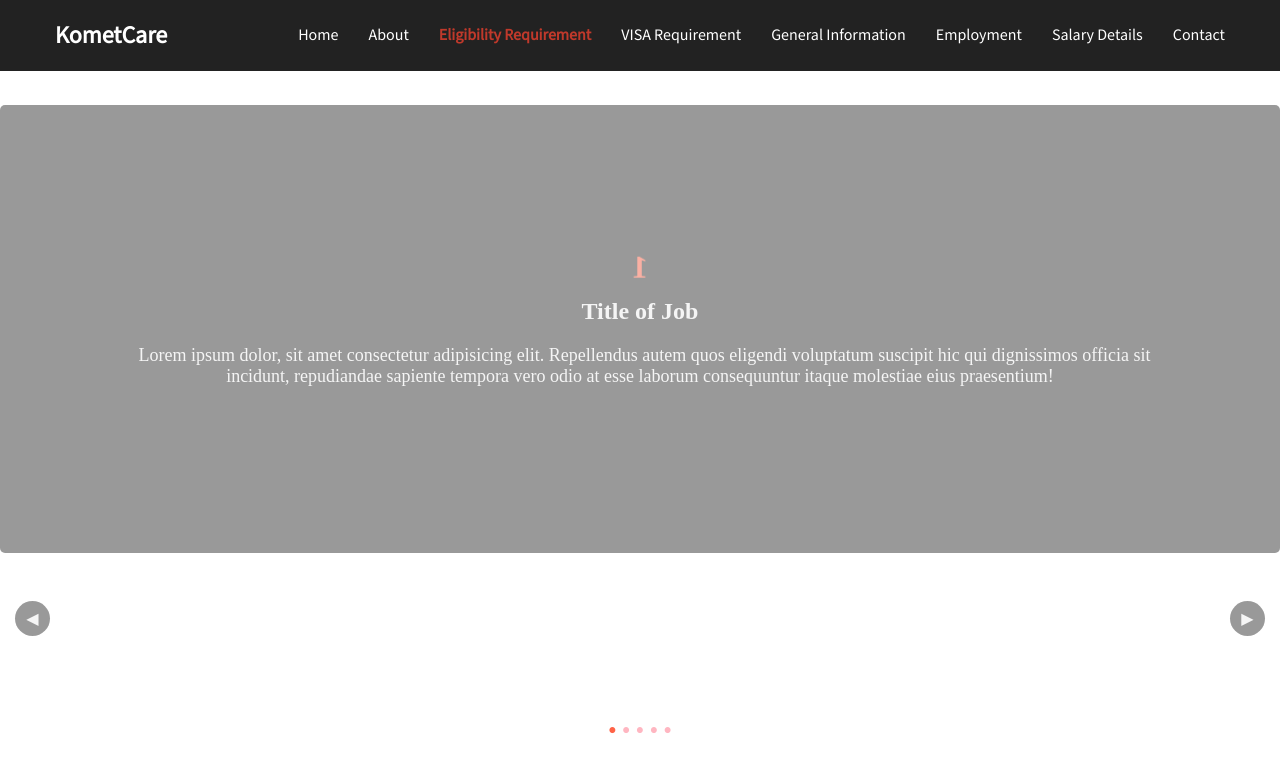
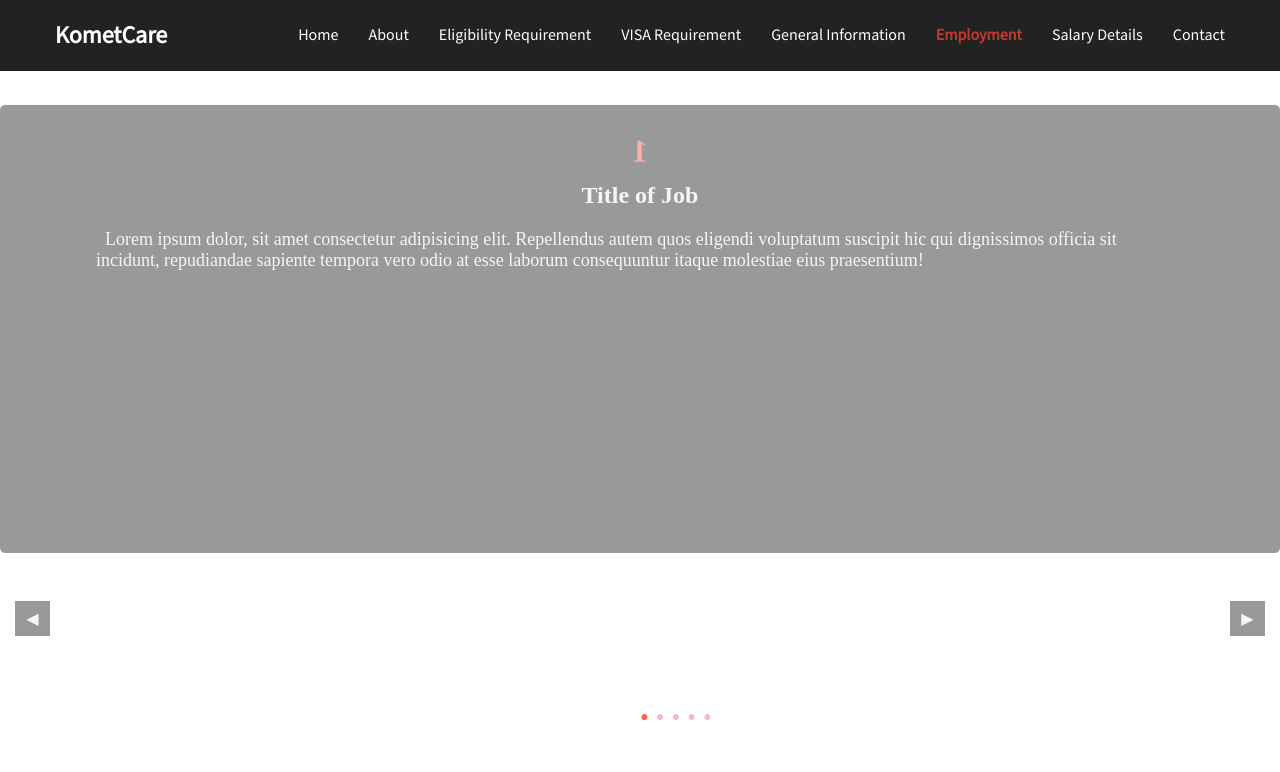
Before and after one commit to anykms729/Web-Design-class, a plain HTML site: page employment.html in a window 1280 px wide. Drawn offline with Linux system fonts and the light colour scheme.

Commit message:
Update Employment Page

```diff
--- a/employment.html
+++ b/employment.html
@@ -24,10 +24,10 @@
               <ul class="hm-ul">
                   <li><a href="index.html" class="hm-a">Home</a></li> <!--(EmresPage)current class is used to higlight the content it will change in every page -->
                   <li><a href="aboutus.html" class="hm-a">About</a></li> <!--(IrenesPAge)-->
-                  <li><a href="eligibility-requirement.html" class="hm-a current">Eligibility Requirement</a></li> <!--(JinniesPage)-->
+                  <li><a href="eligibility-requirement.html" class="hm-a">Eligibility Requirement</a></li> <!--(JinniesPage)-->
                   <li><a href="VisaRequirements.html" class="hm-a">VISA Requirement</a></li> <!--(EmresPage) -->
                   <li><a href="generalInfo.html" class="hm-a">General Information</a></li> <!--(MisosPage)-->
-                  <li><a href="employment.html" class="hm-a">Employment</a></li> <!--(JinniesPage)-->
+                  <li><a href="employment.html" class="hm-a current">Employment</a></li> <!--(JinniesPage)-->
                   <li><a href="salaryDetail.html" class="hm-a">Salary Details</a></li> <!--(MisosPage)-->
                   <li><a href="contactus.html" class="hm-a">Contact</a></li> <!--(IrenesPAge)-->
                   <li><a href="javascript:void(0);" class="hm-icon" onclick="hmopennav()">
--- a/style.css
+++ b/style.css
@@ -385,14 +385,17 @@
 
 /*-----------------------------------------------------------------------Miso CSS ends---------------------------------------------------------------------------------*/
 
+/* CSS Style of Eligibility Requirement Page */
 
+/* Set background and element of body */
 #eligibility-requirement {
+  /* Set background of eligibility-requirement page */
   background-image: url('img/bg-eligibility.jpg');
-  height: 100vh;
   background-repeat: no-repeat;
   background-size: cover;
   background-position: bottom center;
-  color: whitesmoke;
+  /* Set position and display of eligibility-requirement page */
+  height: 100vh;
   display: flex;
   flex-direction: column;
   justify-content: center;
@@ -400,107 +403,150 @@
   text-align: center;
   position: relative;
   margin-bottom: 20px;
+  /* Set font color of eligibility-requirement page */
+  color: whitesmoke;
 }
 
+/* Create fadeIn effect for eligibility-requirement page and employment page */
 @keyframes fadeIn {
   from {
+    /* Set position(initial location) */
     transform: translateY(10px);
+    /* Set opacity(invisible) */
     opacity: 0;
   }
   to {
+    /* Move contents into original location  */
     transform: none;
+    /* Set opacity(visible) */
     opacity: 1;
   }
 }
 
+/* Set background and element of text box */
 #eligibility-requirement .main-box {
-  margin: 30px 0px;
-  animation: fadeIn 0.8s linear;
-  color: whitesmoke;
+  /* Set background and border-radius of text box */
   background-color:rgba(0, 0, 0, 0.4);
   border-radius: 20px;
+  /* Set position and size of text box */
+  margin: 30px 0px;
   margin-right: auto;
   margin-left: auto;
-  text-align: center;
   width: 80%;
   height: 60%;
-  margin-top: 20px;
+  padding: 20px;
+  /* Set position of text inside text box */
+  text-align: center;
+  /* Set overflow(Scroll bar) as auto for mobile screen size */
   overflow: auto;
-  padding: 20px;
-  border-radius: 5px;
+  /* Apply fadeIn effect to main-box once */
+  animation: fadeIn 0.8s linear;
 }
 
+/* Set size and position of text */
 #eligibility-requirement .main-box-text,
 #employment .main-box-text {
   width: 85%;
   margin-right: auto;
   margin-left: auto;
-  text-align: center;
 }
 
-#eligibility-requirement .main-box-text .main-box__h2 {
-  margin: 10px 0px 20px 0px;
-  width: 20ch;
-  white-space: nowrap;
-  overflow: hidden;
-  border-right: 3px solid whitesmoke;
-  animation: cursor 1s step-start infinite,
-    text 5s steps(18) alternate infinite;
-}
-
+/* Create cursor effect for main box title */
 @keyframes cursor {
   0%, 100% {
+    /* Set border-color(cursor) */
     border-color: whitesmoke;
   }
 }
 
 @keyframes text {
   0% {
+    /* Set width of text area(invisible) */
     width: 0;
   }
   100% {
+    /* Set width of text area(visible) */
     width: 20ch;
+    /* Set font color of text area */
     color: tomato;
   }
 }
 
+/* Set size and position of title */
+#eligibility-requirement .main-box-text .main-box__h2 {
+  /* Set position and size of title */
+  margin: 10px 0px 20px 0px;
+  width: 20ch;
+  /* Prevent line-break */
+  display: inline-block;
+  white-space: nowrap;
+  /* Prevent overflow(Scroll bar) */
+  overflow: hidden;
+  /* Set right side border of title(for animation effect) */
+  border-right: 3px solid whitesmoke;
+  /* Apply cursor effect to title infinitely */
+  animation: cursor 1s step-start infinite,
+    text 5s steps(18) alternate infinite;
+}
+
+/* Set font size and alignment of contents */
 #eligibility-requirement .main-box-text .main-box__p {
+  /* Set font size of contents */
   font-size: 20px;
+  /* Set text alignment of contents */
   text-align: left;
+  /* Set spacing of contents */
   line-height: 150%;
 }
 
+/* Set font color of bold */
 #eligibility-requirement .main-box-text .main-box__p b {
+  /* Set its font color as tomato */
   color: tomato;
 }
 
+/* Remove decoration of link */
 #eligibility-requirement .link-btn a {
+  /* Remove underline */
   text-decoration: none;
+  /* Remove color */
   color: inherit;
 }
 
+/* Set position and size of link button */
 #eligibility-requirement .link-btn{
+  /* Set background, size and display of link button */
   margin-top: 5px;
   background:tomato;
-  color:whitesmoke;
   border:none;
   position:relative;
   height:50px;
   width: 300px;
+  padding:0 5px;
+  outline:none;
+  /* Set font color, font size of link button */
+  color:whitesmoke;
   font-size:20px;
-  padding:0 5px;
+  /* Set cursor of link button */
   cursor:pointer;
+  /* Set transition for effect */
   transition:800ms ease all;
+  /* Apply fadeIn effect to main-box once */
   animation: fadeIn 0.8s linear;
-  outline:none;
 }
+
+/* Set hover effect of link button */
 #eligibility-requirement .link-btn:hover{
+  /* Set backgruond color and fontstyle of link button */
   background:rgba(0, 0, 0, 0.4);
   color:tomato;
   font-weight: bolder;
 }
+
+/* Set before and after of lint button */
 #eligibility-requirement .link-btn:before,
 #eligibility-requirement .link-btn:after{
+  /* Set background color and position of lint button */
   content:'';
   position:absolute;
   top:0;
@@ -508,136 +554,162 @@
   height:2px;
   width:0;
   background: tomato;
+  /* Set transition for effect */
   transition:500ms ease all;
 }
+
+/* Set before and after of lint button */
 #eligibility-requirement .link-btn:after{
+  /* Set position for effect */
   right:inherit;
   top:inherit;
   left:0;
   bottom:0;
 }
+
+/* Set before and after of lint button(hover) */
 #eligibility-requirement .link-btn:hover:before,
 #eligibility-requirement .link-btn:hover:after{
+  /* Set width for effect */
   width:100%;
+  /* Set transition for effect */
   transition:800ms ease all;
 }
 
+/* CSS Style of Employment Page */
+
+/* Set background and element of body */
 #employment {
+  /* Set background of employment page */
   background-image: url('img/bg-employment.jpg');
-  height: 100vh;
   background-repeat: no-repeat;
   background-size: cover;
   background-position: bottom center;
-  color: whitesmoke;
+  /* Set position and display of employment page */
+  height: 100vh;
   display: flex;
-  justify-content: center;
   align-items: center;
   text-align: center;
   position: relative;
   margin-bottom: 20px;
+  /* Set font color or employment page */
+  color: whitesmoke;
 }
 
+/* Set upperside margin of slide box */
 #employment .slide_wrap {
+  /* Set upperside margin as 50px considering nav-bar */
   margin-top: 50px;
 }
 
+/* Set position and size of slide */
+#employment .slide {
+  /* Set layout of slide */
+  display: flex;
+  /* Prevent line-break */
+  flex-wrap: nowrap;
+  /* Hide overflow(Scroll bar) */
+  overflow: hidden;
+  /* Set its position as relative for absolute positon of slide button */
+  position: relative;
+
+  /* Set size of slide */
+  width: 100%;
+  height: 80%;
+}
+
+/* Set position and size of slide box */
+#employment .main-box {
+  /* Set position and size of slide box */
+  display: flex;
+  flex-direction: column;
+  align-items: center;
+  border-radius: 5px;
+  margin-right: auto;
+  margin-left: auto;
+  text-align: left;
+  position: relative;
+  width: 100%;
+  height: 70%;
+  /* Set its left position as zero for left offset value application */
+  left: 0px;
+  /* Fix the size of slide box */
+  flex-shrink: 0;
+  /* Set transition for effect */
+  transition: left 0.15s;
+  /* Set background color of slide box */
+  background-color:rgba(0, 0, 0, 0.4);
+  /* Set its overflow(Scroll bar) as auto for mobile size screen */
+  overflow: auto;
+  /* Apply fadeIn effect to slide box once */
+  animation: fadeIn 0.8s linear;
+}
+
+/* Create movement-rotation effect for slide box number */
 @keyframes orderAnimation {
   0% {
+    /* Set its location as original location */
     transform: none;
   }
   50% {
+    /* Set movement and rotation effect of text  */
     transform: translateY(-5px) rotateY(360deg);
+    /* Set font-color of text */
     color: tomato;
   }
   100% {
+    /* Set its location as original location */
     transform: none;
   }
 }
 
+/* Set font style and animation of slide box number */
 #employment .main-box__order {
-  animation: orderAnimation 1.5s infinite;
+  /* Set font color, font size of slide box number */
   color: whitesmoke;
   font-size: 32px;
+  /* Set upperside margin of slide box number */
+  margin-top: 30px;
+  /* Apply orderAnimation effect to slide box number infinitely */
+  animation: orderAnimation 1.5s infinite;
 }
 
+/* Set position and font size of slide box title */
 #employment .main-box-text .main-box__h2 {
+  /* Set margin of title */
   margin: 10px 0px 20px 0px;
+  /* Set font size of title */
   font-size: 24px;
-}
-
-#employment .main-box-text .main-box__p {
-  margin: 10px 0px 20px 0px;
-  font-size: 18px;
-  text-align: lefts;
-}
-
-#employment .slide {
-  /* layout */
-  display: flex;
-  flex-wrap: nowrap;
-  /* 컨테이너의 내용물이 컨테이너 크기(width, height)를 넘어설 때 보이지 않도록 하기 위해 hidden을 준다. */
-  overflow: hidden;
-
-  /* position */
-  /* slide_button의 position absolute가 컨테이너 안쪽에서 top, left, right offset이 적용될 수 있도록 relative를 준다. (기본값이 static인데, static인 경우 그 상위 컨테이너로 나가면서 현재 코드에선 html을 기준으로 offset을 적용시키기 때문) */
-  position: relative;
-
-  /* size */
-  width: 100%;
-  height: 80%;
-}
-
-#employment .main-box {
-  /* layout */
-  display: flex;
-  flex-direction: column;
-  align-items: center;
-  justify-content: center;
-
-  /* position - 버튼 클릭시 left offset값을 적용시키기 위해 */
-  position: relative;
-  left: 0px;
-
-  /* size */
-  width: 100%;
-  height: 70%;
-  /* flex item의 flex-shrink는 기본값이 1이므로 컨테이너 크기에 맞게 줄어드는데, 슬라이드를 구현할 것이므로 줄어들지 않도록 0을 준다. */
-  flex-shrink: 0;
-
-  /* transition */
-  transition: left 0.15s;
-
-  animation: fadeIn 0.8s linear;
-  color: whitesmoke;
-  background-color:rgba(0, 0, 0, 0.4);
-  overflow: auto;
-  border-radius: 5px;
-  margin-right: auto;
-  margin-left: auto;
+  /* Set alignment of title */
   text-align: center;
 }
 
+/* Set position and font style of slide box contents */
+#employment .main-box-text .main-box__p {
+  /* Set margin of contents */
+  margin: 10px 0px 20px 0px;
+  /* Set font style of contents */
+  font-size: 18px;
+}
+
 #employment .slide_button {
-  /* set its layout */
+  /* Set layout and size of slide button */
   display: flex;
   justify-content: center;
   align-items: center;
-
-  /* set its position */
+  width: 35px;
+  height: 35px;
+  /* Set position of slide button(bottom side) */
   position: absolute;
   top: calc(80% - 16px);
 
-  /* set its size */
-  width: 35px;
-  height: 35px;
-
-  /* style */
-  border-radius: 100%;
+  /* Set background color of slide button */
   background-color: rgba(0, 0, 0, 0.4);
+  /* Set cursor style of slide button */
   cursor: pointer;
 }
 
-/* set position of each button(margin) */
+/* set fixed position of each button(margin) */
 #employment .slide_prev_button {
   left: 15px;
 }
@@ -651,24 +723,22 @@
   background-color: tomato;
 }
 
-/* 페이지네이션 스타일 */
+/* Reset style of pagination item */
 #employment ul,
 #employment li {
   list-style-type: none;
   padding: 0;
   margin: 0;
 }
+/* Set position and layout of pagination */
 #employment .slide_pagination {
-  /* layout */
+  /* Set position and layout of pagination */
   display: flex;
-  gap: 5px;
-
-  /* position */
   position: absolute;
-  bottom: 0;
-  /* left:50%, translateX(-50%)를 하면 가로 가운데로 위치시킬 수 있다. */
+  bottom: 2%;
   left: 50%;
-  transform: translateX(-50%);
+  /* Set gap amoung pagination */
+  gap: 7px;
 }
 #employment .slide_pagination > li {
   /* color of other text box */
@@ -681,42 +751,47 @@
   color: tomato;
 }
 
+/* Apply media query for responsive website */
 @media screen and (max-width: 920px) {
   #eligibility-requirement .main-box {
+    /* Increase height and margin-top considering main-box width and nav-bar width */
     height: 70%;
     margin-top: 60px;
   }
 
   #eligibility-requirement .main-box-text .main-box__p {
+    /* Decrease font size of contents */
     font-size: 14px;
   }
 
   #eligibility-requirement .main-box-text .main-box__h2 {
+    /* Decrease font size of title */
     font-size: 20px;
   }
 
   #eligibility-requirement .link-btn{
+    /* Decrease size and font size of button */
     width: 100px;
     font-size: 14px;
   }
 
-  #employment .slide-content .main-box__p{
-    font-size: 12px;
-  }
-
   #employment .main-box__order {
-  font-size: 24px;
+    /* Decrease font size of slide number */
+    font-size: 24px;
   }
 
   #employment .main-box-text .main-box__h2 {
+    /* Decrease font size of title */
     font-size: 18px;
   }
 
   #employment .main-box-text .main-box__p {
+    /* Decrease font size of contents */
     font-size: 14px;
   }
 
   #employment .slide_pagination {
+    /* Hide pagination on the mobile size screen */
     visibility: hidden;
   }
 
```
